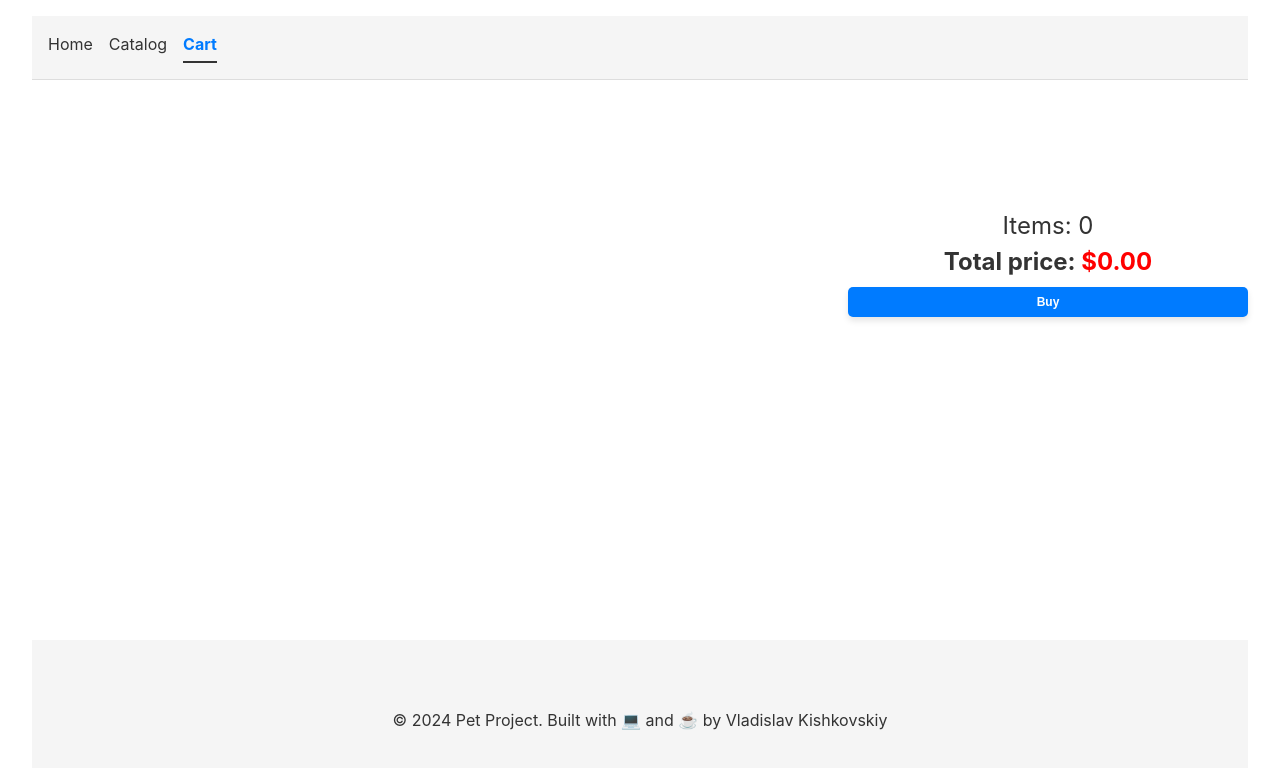
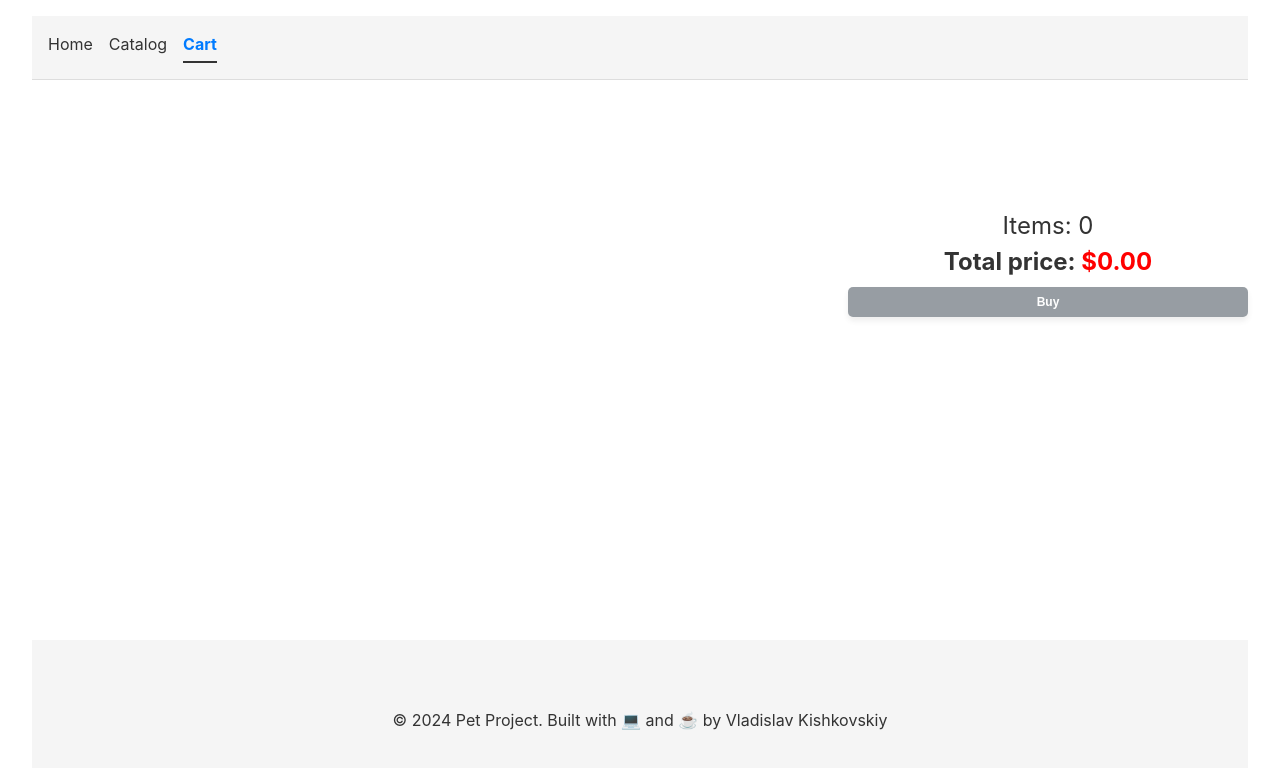
Before and after one commit to deeprecession/shop-app, a React (Vite) app: page /cart in a window 1280 px wide. Shown: the top 768 px of the page. Built offline with nearby package versions, Linux system fonts and the light colour scheme.

Commit message:
feat(cart): disable buy button if there are no items

```diff
--- a/src/components/BuyButton/Button.tsx
+++ b/src/components/BuyButton/Button.tsx
@@ -3,9 +3,10 @@ import "./Button.css";
 type ButtonProps = {
   onClick: () => void;
   content: string;
+  isDisabled?: boolean;
 };
 
-const Button = ({ onClick, content }: ButtonProps) => {
+const Button = ({ onClick, content, isDisabled = false }: ButtonProps) => {
   return (
     <button
       onClick={(e) => {
@@ -16,6 +17,7 @@ const Button = ({ onClick, content }: ButtonProps) => {
         e.preventDefault();
       }}
       className="buy-button"
+      disabled={isDisabled}
     >
       {content}
     </button>
--- a/src/pages/cart/CartOrder/CartOrder.tsx
+++ b/src/pages/cart/CartOrder/CartOrder.tsx
@@ -38,7 +38,7 @@ const CartOrder = () => {
 			<div className="cart-order__total-price">
 				Total price:
 				<span> {getPriceString(totalPrice)}</span>
-				<Button content="Buy" onClick={onClick} />
+				<Button content="Buy" onClick={onClick} isDisabled={itemsCount == 0} />
 			</div>
 		</div>
 	);
```
